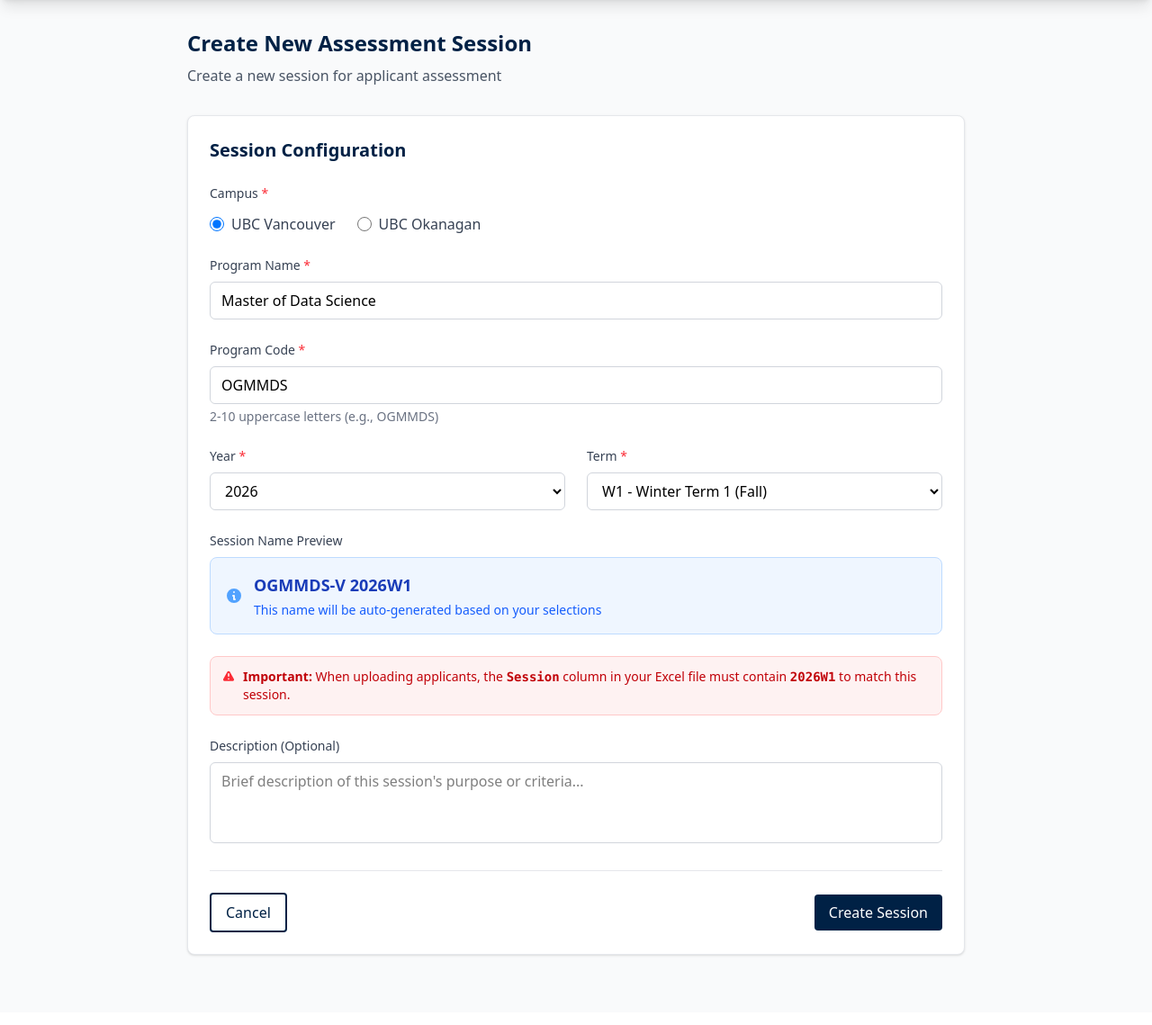
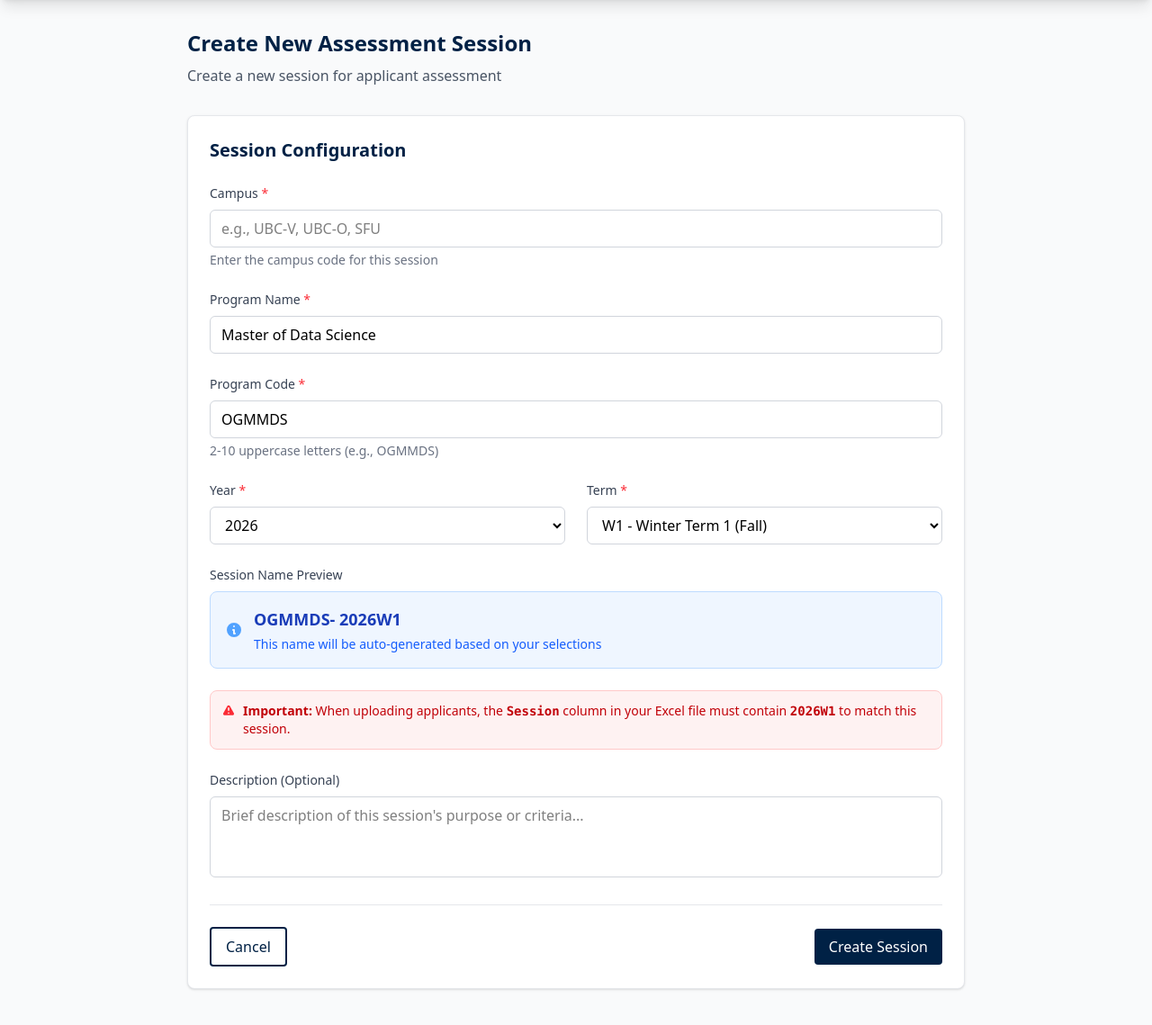
Before and after one commit to marga120/mds-application, a Flask app: template templates/create-session.html in a window 1280 px wide. Shown: the part 80-1219 px from the top of the page at 90% size. Before the commit the page ends 1143 px from the top, so only its background shows below. Run offline with Flask 3, Linux system fonts and the light colour scheme; the template is opened without the code that fills it, so the values that code supplies are empty; style sheets or scripts are compiled from the project's sources; some libraries are stand-ins or nearby versions.

Commit message:
fixed the program session (#242)

```diff
--- a/static/js/pages/create-session.js
+++ b/static/js/pages/create-session.js
@@ -52,15 +52,7 @@ class SessionManager {
       .getElementById("sessionTerm")
       ?.addEventListener("change", updatePreview);
 
-    document
-      .querySelectorAll('input[name="campus"]')
-      .forEach((r) => r.addEventListener("change", updatePreview));
-  }
-
-  _getSelectedCampus() {
-    return (
-      document.querySelector('input[name="campus"]:checked')?.value || "UBC-V"
-    );
+    document.getElementById("campus")?.addEventListener("input", updatePreview);
   }
 
   updateSessionNamePreview() {
@@ -72,11 +64,10 @@ class SessionManager {
       "OGMMDS";
     const year = document.getElementById("sessionYear")?.value || "2025";
     const term = document.getElementById("sessionTerm")?.value || "W1";
-    const campus = this._getSelectedCampus();
-    const campusShort = campus === "UBC-O" ? "O" : "V";
+    const campus = document.getElementById("campus")?.value.trim() || "";
     const sessionAbbrev = `${year}${term}`;
 
-    preview.textContent = `${code}-${campusShort} ${sessionAbbrev}`;
+    preview.textContent = `${code}-${campus} ${sessionAbbrev}`;
 
     const abbrevWarning = document.getElementById("sessionAbbrevWarning");
     if (abbrevWarning) abbrevWarning.textContent = sessionAbbrev;
@@ -88,7 +79,7 @@ class SessionManager {
     const name = document.getElementById("programName")?.value.trim() || "";
     const year = document.getElementById("sessionYear")?.value || "";
     const term = document.getElementById("sessionTerm")?.value || "";
-    const campus = this._getSelectedCampus();
+    const campus = document.getElementById("campus")?.value.trim() || "";
 
     if (!code) errors.push("Program code is required");
     else if (code.length < 2 || code.length > 10)
@@ -111,8 +102,9 @@ class SessionManager {
     else if (!["W1", "W2", "S"].includes(term))
       errors.push("Invalid term selection");
 
-    if (!campus || !["UBC-V", "UBC-O"].includes(campus))
-      errors.push("Please select a campus");
+    if (!campus) errors.push("Campus is required");
+    else if (campus.length > 20)
+      errors.push("Campus must be 20 characters or less");
 
     return { isValid: errors.length === 0, errors };
   }
@@ -137,7 +129,7 @@ class SessionManager {
       const name = document.getElementById("programName").value.trim();
       const year = parseInt(document.getElementById("sessionYear").value, 10);
       const term = document.getElementById("sessionTerm").value;
-      const campus = this._getSelectedCampus();
+      const campus = document.getElementById("campus").value.trim();
       const description =
         document.getElementById("sessionDescription")?.value.trim() || "";
 
--- a/templates/create-session.html
+++ b/templates/create-session.html
@@ -30,32 +30,26 @@
           </h3>
 
           <div class="space-y-6">
-            <!-- Campus Selection -->
+            <!-- Campus -->
             <div>
-              <label class="block text-sm font-medium text-gray-700 mb-3">
+              <label
+                for="campus"
+                class="block text-sm font-medium text-gray-700 mb-2"
+              >
                 Campus <span class="text-red-500">*</span>
               </label>
-              <div class="flex space-x-6">
-                <label class="flex items-center cursor-pointer">
-                  <input
-                    type="radio"
-                    name="campus"
-                    value="UBC-V"
-                    class="w-4 h-4 text-ubc-blue border-gray-300 focus:ring-ubc-blue"
-                    checked
-                  />
-                  <span class="ml-2 text-gray-700">UBC Vancouver</span>
-                </label>
-                <label class="flex items-center cursor-pointer">
-                  <input
-                    type="radio"
-                    name="campus"
-                    value="UBC-O"
-                    class="w-4 h-4 text-ubc-blue border-gray-300 focus:ring-ubc-blue"
-                  />
-                  <span class="ml-2 text-gray-700">UBC Okanagan</span>
-                </label>
-              </div>
+              <input
+                type="text"
+                id="campus"
+                placeholder="e.g., UBC-V, UBC-O, SFU"
+                class="input-ubc w-full"
+                maxlength="20"
+                required
+                aria-label="Campus code"
+              />
+              <p class="mt-1 text-sm text-gray-500">
+                Enter the campus code for this session
+              </p>
             </div>
 
             <!-- Program Name -->
```
Also changed, not shown: models/sessions.py (+6 -16 lines), schema.sql (+20 -1 lines), services/session_service.py (+9 -6 lines).
